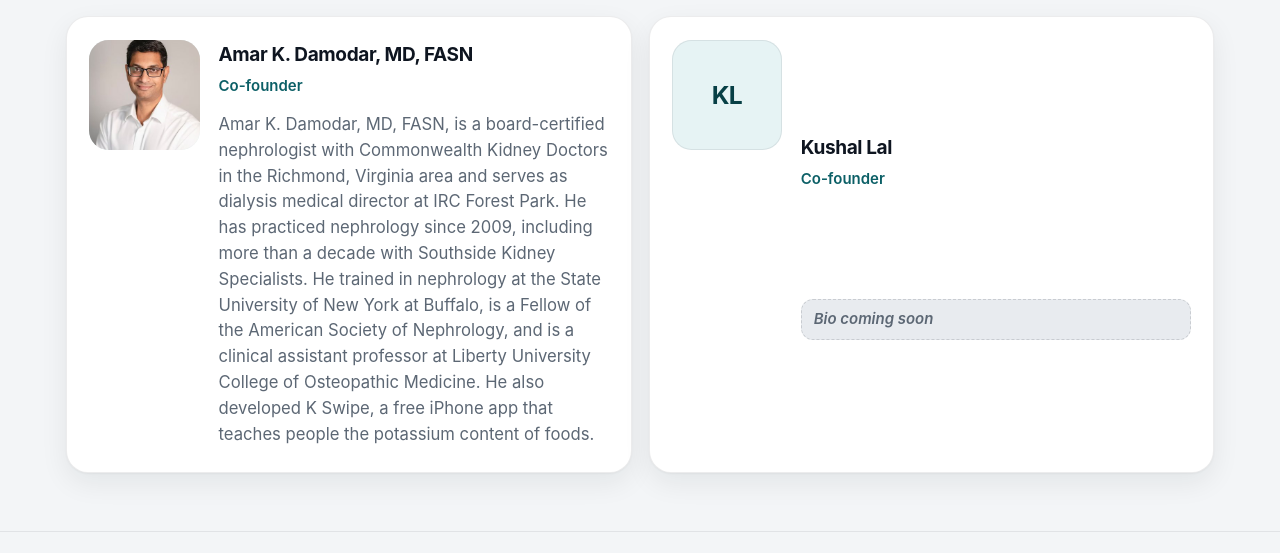
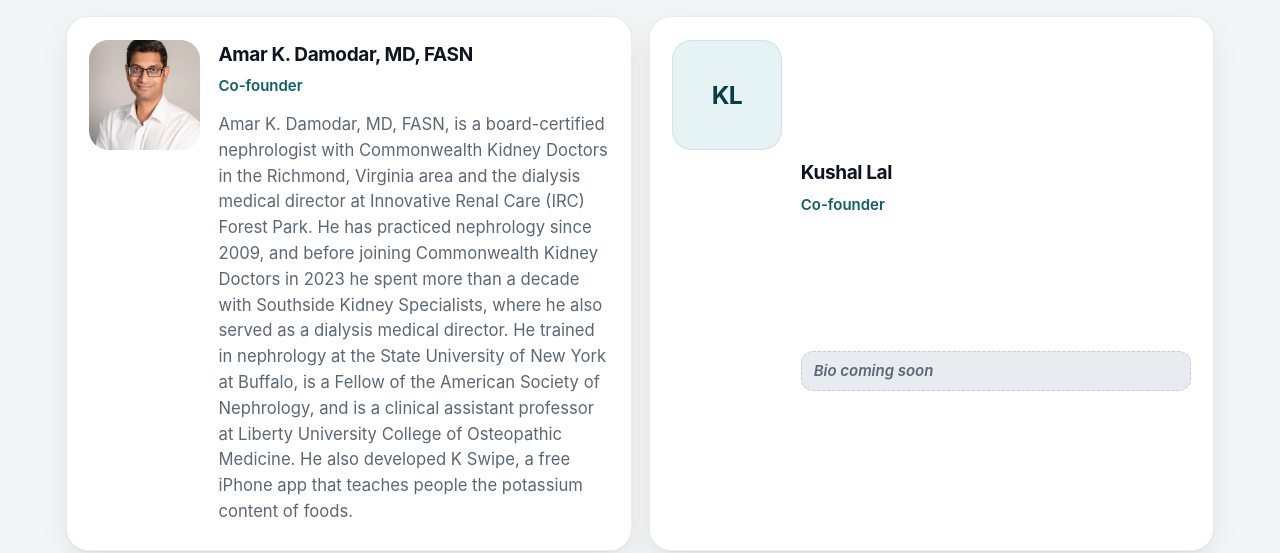
Before and after one commit to amarzon-tech/wellnesstech-site, a plain HTML site: page index.html in a window 1280 px wide. Shown: the part 1211-1764 px from the top of the page. Drawn offline with Linux system fonts and the light colour scheme.

Commit message:
Bio: spell out Innovative Renal Care (IRC) Forest Park

```diff
--- a/index.html
+++ b/index.html
@@ -132,7 +132,7 @@
                  alt="Portrait of Amar K. Damodar, MD, FASN">
             <h3>Amar K. Damodar, MD, FASN</h3>
             <p class="founder-role">Co-founder</p>
-            <p class="founder-bio">Amar K. Damodar, MD, FASN, is a board-certified nephrologist with Commonwealth Kidney Doctors in the Richmond, Virginia area and serves as dialysis medical director at IRC Forest Park. He has practiced nephrology since 2009, including more than a decade with Southside Kidney Specialists. He trained in nephrology at the State University of New York at Buffalo, is a Fellow of the American Society of Nephrology, and is a clinical assistant professor at Liberty University College of Osteopathic Medicine. He also developed K Swipe, a free iPhone app that teaches people the potassium content of foods.</p>
+            <p class="founder-bio">Amar K. Damodar, MD, FASN, is a board-certified nephrologist with Commonwealth Kidney Doctors in the Richmond, Virginia area and the dialysis medical director at Innovative Renal Care (IRC) Forest Park. He has practiced nephrology since 2009, and before joining Commonwealth Kidney Doctors in 2023 he spent more than a decade with Southside Kidney Specialists, where he also served as a dialysis medical director. He trained in nephrology at the State University of New York at Buffalo, is a Fellow of the American Society of Nephrology, and is a clinical assistant professor at Liberty University College of Osteopathic Medicine. He also developed K Swipe, a free iPhone app that teaches people the potassium content of foods.</p>
           </article>
           <article class="founder-card">
             <div class="founder-avatar" aria-hidden="true">KL</div>
```
